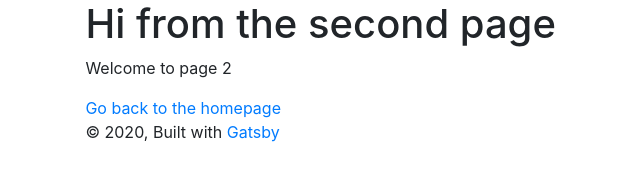
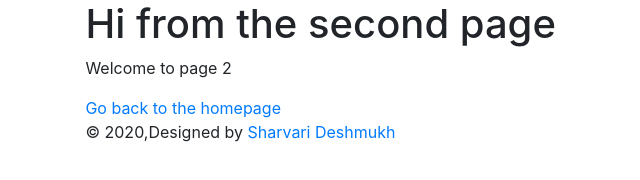
Before and after one commit to SharvariDeshmukh/StudyHelp-, a Gatsby site: page /page-2 in a window 1280 px wide. Shown: the whole page, without its empty margins (92-732 px from the left). Built offline with nearby package versions, Linux system fonts and the light colour scheme; Gatsby itself is replaced by a stand-in of ours.

Commit message:
Linked in ink, All fix

```diff
--- a/src/components/Semester.js
+++ b/src/components/Semester.js
@@ -9,7 +9,7 @@ const getCaty = items=>{
     })
     let holdSemesters = new Set(holdItems)
     let semesters = Array.from(holdSemesters)
-    semesters = ["all", ...semesters]
+    semesters = ["All", ...semesters]
     return semesters
 
 }
--- a/src/components/layout.js
+++ b/src/components/layout.js
@@ -36,10 +36,10 @@ const Layout = ({ children }) => {
         }}
       >
         <main>{children}</main>
-        <footer>
-          © {new Date().getFullYear()}, Built with
+        <footer className="footer">
+          © {new Date().getFullYear()},Designed by
           {` `}
-          <a href="https://www.gatsbyjs.org">Gatsby</a>
+          <a target="_blank" href="https://linkedin.com/in/sharvari-deshmukh-27136b169">Sharvari Deshmukh</a>
         </footer>
       </div>
     </>
```
